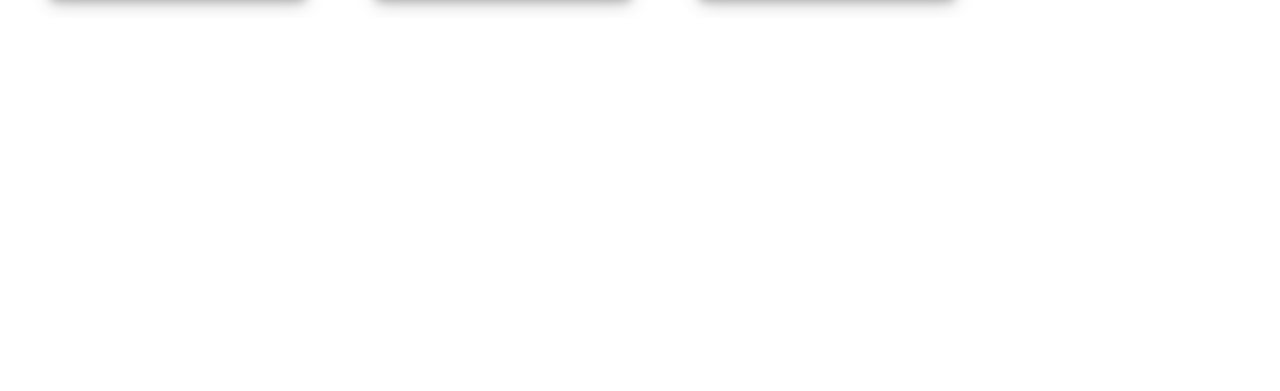
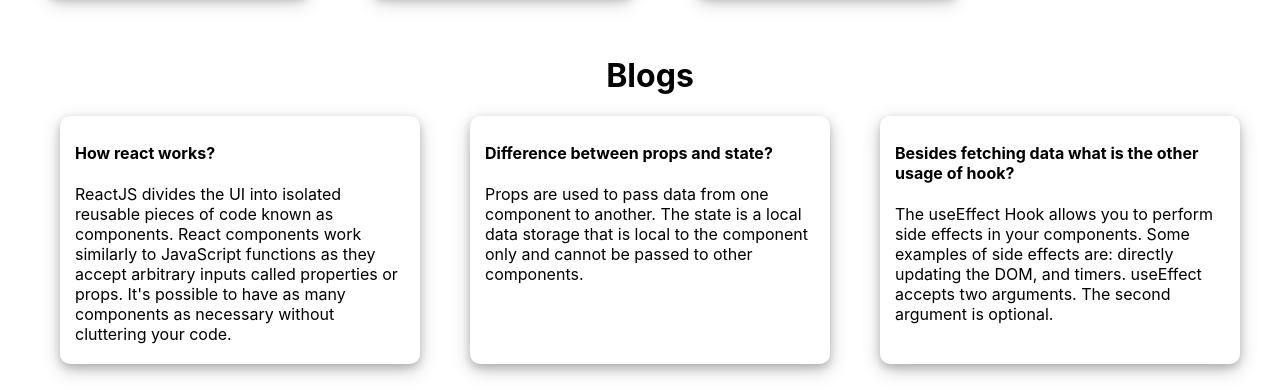
Before and after one commit to raHasan22/ultra-active-club, a React (Create React App) app: page / in a window 1280 px wide. Shown: the part 969-1360 px from the top of the page. Before the commit the page ends 987 px from the top, so only its background shows below. Built offline with nearby package versions, Linux system fonts and the light colour scheme.

Commit message:
blogs addeded

```diff
--- a/public/index.html
+++ b/public/index.html
@@ -25,7 +25,7 @@
       Learn how to configure a non-root public URL by running `npm run build`.
     -->
     <!-- <link href="https://cdn.jsdelivr.net/npm/bootstrap@5.0.2/dist/css/bootstrap.min.css" rel="stylesheet" integrity="sha384-EVSTQN3/azprG1Anm3QDgpJLIm9Nao0Yz1ztcQTwFspd3yD65VohhpuuCOmLASjC" crossorigin="anonymous"> -->
-    <title>Download Games</title>
+    <title>Booking Playgrounds</title>
   </head>
   <body>
     <noscript>You need to enable JavaScript to run this app.</noscript>
--- a/src/components/Body/Body.css
+++ b/src/components/Body/Body.css
@@ -4,7 +4,7 @@
 }
 .container h1{
     text-align: center;
-    font-family: 'lato';
+    font-family: Arial, Helvetica, sans-serif;
     margin: 20px 0px 40px;
     color: rgb(76, 102, 131);
 }
@@ -15,3 +15,38 @@
     margin: 20px;
     padding: 0px 30px;
 }
+.blogs{
+    margin: 40px 40px 30px 60px
+}
+.blogs h1{
+    text-align: center;
+}
+.blogs-details{
+    display: grid;
+    grid-template-columns: repeat(3, 1fr);
+    gap: 50px;
+}
+.blogs-component{
+    padding: 5px 15px 15px;
+    border-radius: 10px;
+    box-shadow: 0 4px 8px 0 rgba(0, 0, 0, 0.2), 0 6px 20px 0 rgba(0, 0, 0, 0.19);
+}
+@media only screen and (max-width: 600px) {
+    .main-body{
+        display: grid;
+        grid-template-columns: 2fr 1fr;
+    }
+    .games-container{
+        display: grid;
+        grid-template-columns: repeat(1, 1fr);
+        gap: 50px;
+        margin: 20px;
+        padding: 0px 30px;
+    }
+    .blogs-details{
+        display: grid;
+        grid-template-columns: repeat(1, 1fr);
+        gap: 50px;
+        margin: 20px;
+    }
+  }
--- a/src/components/Body/Body.js
+++ b/src/components/Body/Body.js
@@ -24,7 +24,8 @@ const Body = () => {
     }
 
     return (
-        <div className='main-body'>
+        <div>
+            <div className='main-body'>
             <div className='container'>
                 <h1>Booking PLAYGROUNDS</h1>
             <div className='games-container'>
@@ -41,6 +42,24 @@ const Body = () => {
                 <Sidebar value={count}></Sidebar>
             </div>
         </div>
+        <div className='blogs'>
+                <h1>Blogs</h1>
+                <div className='blogs-details'>
+                    <div className='blogs-component'>
+                        <h4>How react works?</h4>
+                        <p>ReactJS divides the UI into isolated reusable pieces of code known as components. React components work similarly to JavaScript functions as they accept arbitrary inputs called properties or props. It's possible to have as many components as necessary without cluttering your code.</p>
+                    </div>
+                    <div className='blogs-component'>
+                        <h4>Difference between props and state?</h4>
+                        <p>Props are used to pass data from one component to another. The state is a local data storage that is local to the component only and cannot be passed to other components.</p>
+                    </div>
+                    <div className='blogs-component'>
+                        <h4>Besides fetching data what is the other usage of hook?</h4>
+                        <p>The useEffect Hook allows you to perform side effects in your components. Some examples of side effects are: directly updating the DOM, and timers. useEffect accepts two arguments. The second argument is optional.</p>
+                    </div>
+                </div>
+        </div>
+        </div>
     );
   };
 
--- a/src/components/Sidebar/Sidebar.js
+++ b/src/components/Sidebar/Sidebar.js
@@ -5,6 +5,7 @@ const Sidebar = (props) => {
     const [restTime, setARestTime] = useState(0);
     function setRestTime(num){
         const newRestTime = num;
+        localStorage.setItem('Rest-time-in-seconds', JSON.stringify(newRestTime))
         setARestTime(newRestTime);
     }
 
@@ -31,7 +32,7 @@ const Sidebar = (props) => {
             <p><strong>Break Time:</strong> {restTime}s</p>
             <br />
             <br />
-            <button>Start Download</button>
+            <button>Start Booking</button>
         </div>
     );
 };
```
